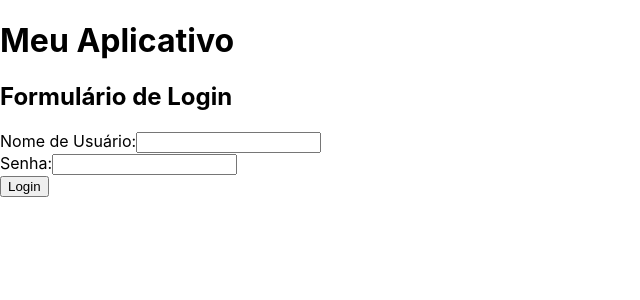
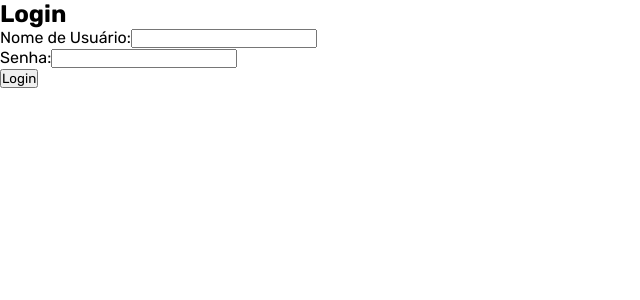
Before and after one commit to andre-rosatto/newtab-newsfinder, a React (Create React App) app: page /login in a window 1280 px wide. Shown: the top 300 px of the page, without its empty margins (0-640 px from the left). Built offline with nearby package versions, Linux system fonts and the light colour scheme.

Commit message:
login.css

```diff
--- a/public/index.html
+++ b/public/index.html
@@ -9,6 +9,9 @@
 	<meta name="description" content="Newsfinder: Encontre notícias e imagens" />
 	<link rel="apple-touch-icon" href="%PUBLIC_URL%/logo192.png" />
 	<link rel="manifest" href="%PUBLIC_URL%/manifest.json" />
+	<link rel="preconnect" href="https://fonts.googleapis.com">
+	<link rel="preconnect" href="https://fonts.gstatic.com" crossorigin>
+	<link href="https://fonts.googleapis.com/css2?family=Rubik:ital,wght@0,300..900;1,300..900&display=swap" rel="stylesheet">
 	<title>Newsfinder</title>
 </head>
 
--- a/src/App.js
+++ b/src/App.js
@@ -6,7 +6,6 @@ import LoginForm from './components/LoginForm';
 export default function App() {
 	return (
 		<div>
-			<h1>Meu Aplicativo</h1>
 			<LoginForm />
 		</div>
 	);
--- a/src/components/LoginForm.jsx
+++ b/src/components/LoginForm.jsx
@@ -1,4 +1,5 @@
 import React, {useState} from "react";
+import "../css/login.css";
 
 const LoginForm = () => {
     const [username, setUsername] = useState('');
@@ -27,7 +28,7 @@ const LoginForm = () => {
 
 return (
     <div>
-      <h2>Formulário de Login</h2>
+      <h2>Login</h2>
       {error && <p>{error}</p>}
       <form onSubmit={handleSubmit}>
         <div>
--- /dev/null
+++ b/src/css/login.css
@@ -0,0 +1,5 @@
+* {
+    margin: 0;
+    padding: 0;
+    font-family: Rubik;
+}
```
